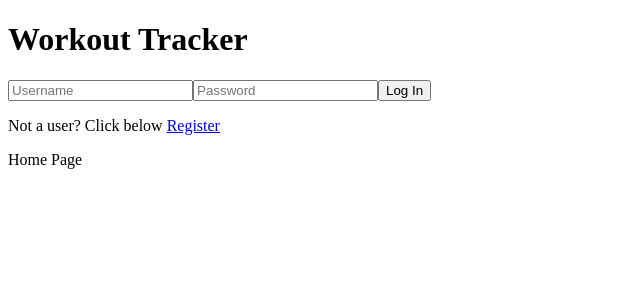
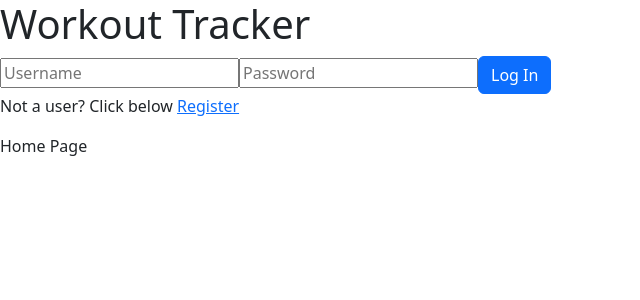
Before and after one commit to lion48z/fullstack_project, a React (Create React App) app in the folder client/: page / in a window 1280 px wide. Shown: the top 300 px of the page, without its empty margins (0-640 px from the left). Built offline with nearby package versions, Linux system fonts and the light colour scheme.

Commit message:
update button

```diff
--- a/client/src/Login.jsx
+++ b/client/src/Login.jsx
@@ -1,6 +1,8 @@
 import React, { useState, useEffect } from 'react'
 import { useNavigate, Link } from 'react-router-dom';
 import axios from 'axios';
+import {Button} from 'react-bootstrap'
+import 'bootstrap/dist/css/bootstrap.min.css';
 
 const Login = () => {
   const [username, setUsername] = useState('');
@@ -79,7 +81,7 @@ const Login = () => {
             value={password}
             onChange={(e) => setPassword(e.target.value)}
           />
-          <button onClick={handleLogin}>Log In</button>
+          <Button onClick={handleLogin}>Log In</Button>
           <p>Not a user? Click below <Link to="/register">Register</Link></p>
         </>
       )}
```
